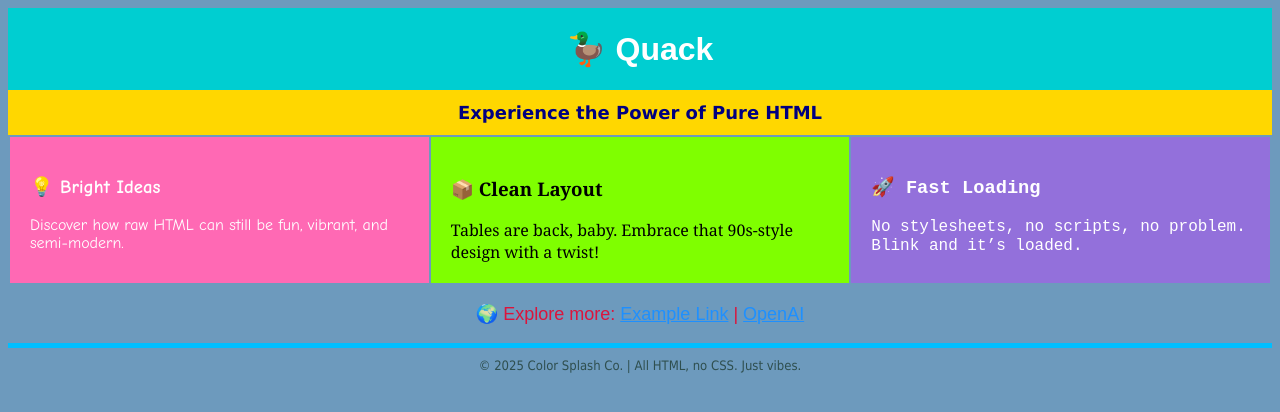
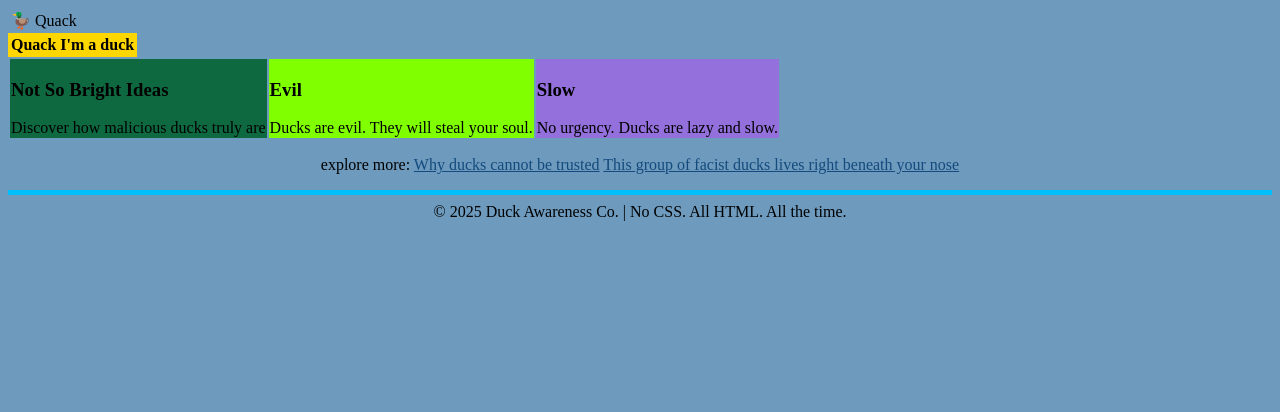
Before and after one commit to rogrPlexico/html-only, a plain HTML site: page index.html in a window 1280 px wide. Drawn offline with Linux system fonts and the light colour scheme.

Commit message:
Refactor HTML from scratch

```diff
--- a/index.html
+++ b/index.html
@@ -7,7 +7,59 @@
   <title>Quack</title>
 </head>
 
-<body bgcolor="#6d9abd" text="#000000" link="#1E90FF" alink="#FF1493" vlink="#8A2BE2">
+<body bgcolor="#6d9abd" text="000000" link="#144a7d" alink="#FF1493" vlink="#8A2BE2">
+   <!-- <a href="https://milk.com/">milk.com</a>
+    <a href="milk2.com">milk2.com</a>
+    <a href="milk3.com">milk3.com</a>
+    -->
+    <table>
+        <tr>
+            <td>🦆 Quack</td>
+        </tr>
+    </table>
+    <table bgcolor="#FFD700">
+        <tr>
+            <td><b>Quack I'm a duck</b></td>
+        </tr>
+
+    </table>
+    <table>
+        <tr>
+            <td bgcolor="##FF6984">
+                <h3>Not So Bright Ideas</h3>
+                Discover how malicious ducks truly are
+            </td>
+                <parentel>
+                    <childel></childel>
+                </parentel>
+            </td>
+            <td bgcolor="#7FFF00">
+                <h3>Evil</h3>
+                Ducks are evil. They will steal your soul.
+            </td>
+            <td bgcolor="#9370DB">
+                <h3>Slow</h3>
+                No urgency. Ducks are lazy and slow.
+            </td>
+        </tr>
+    </table>
+    <center>
+        <p>
+            explore more:
+            <a href="https://milk.com">Why ducks cannot be trusted</a>
+            <a href="https://milk.com">This group of facist ducks lives right beneath your nose</a>
+        </p>
+    </center>
+
+    <hr color=#00BFFF size="5">
+    <center>
+        &copy; 2025 Duck Awareness Co. | No CSS. All HTML. All the time.
+    </center>
+
+</body>
+
+
+<!-- <body bgcolor="#6d9abd" text="#000000" link="#1E90FF" alink="#FF1493" vlink="#8A2BE2">
 
   <table width="100%" bgcolor="#00CED1" cellpadding="20">
     <tr>
@@ -67,5 +119,5 @@
     </font>
   </center>
 
-</body>
+</body> -->
 </html>
```
